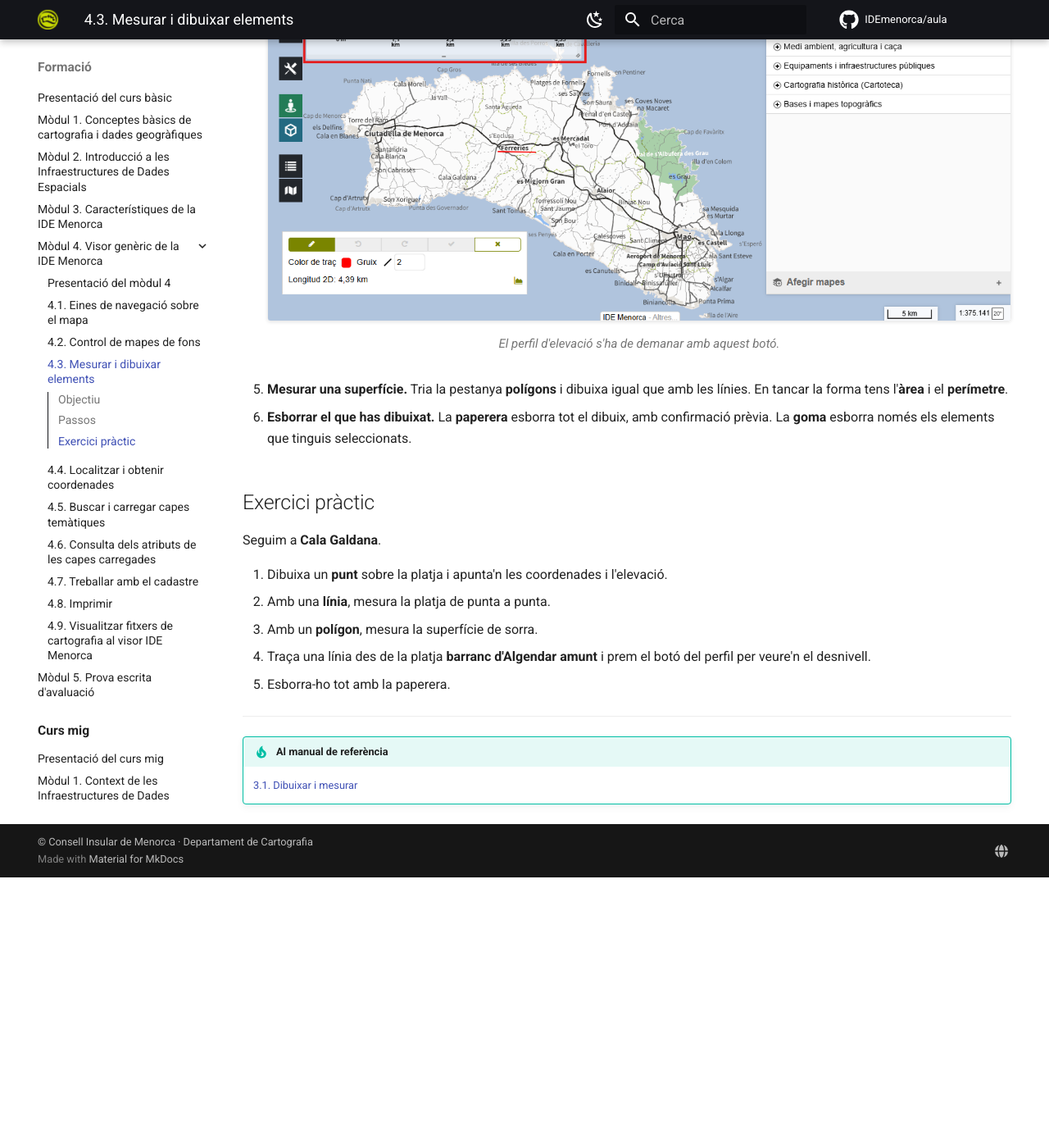
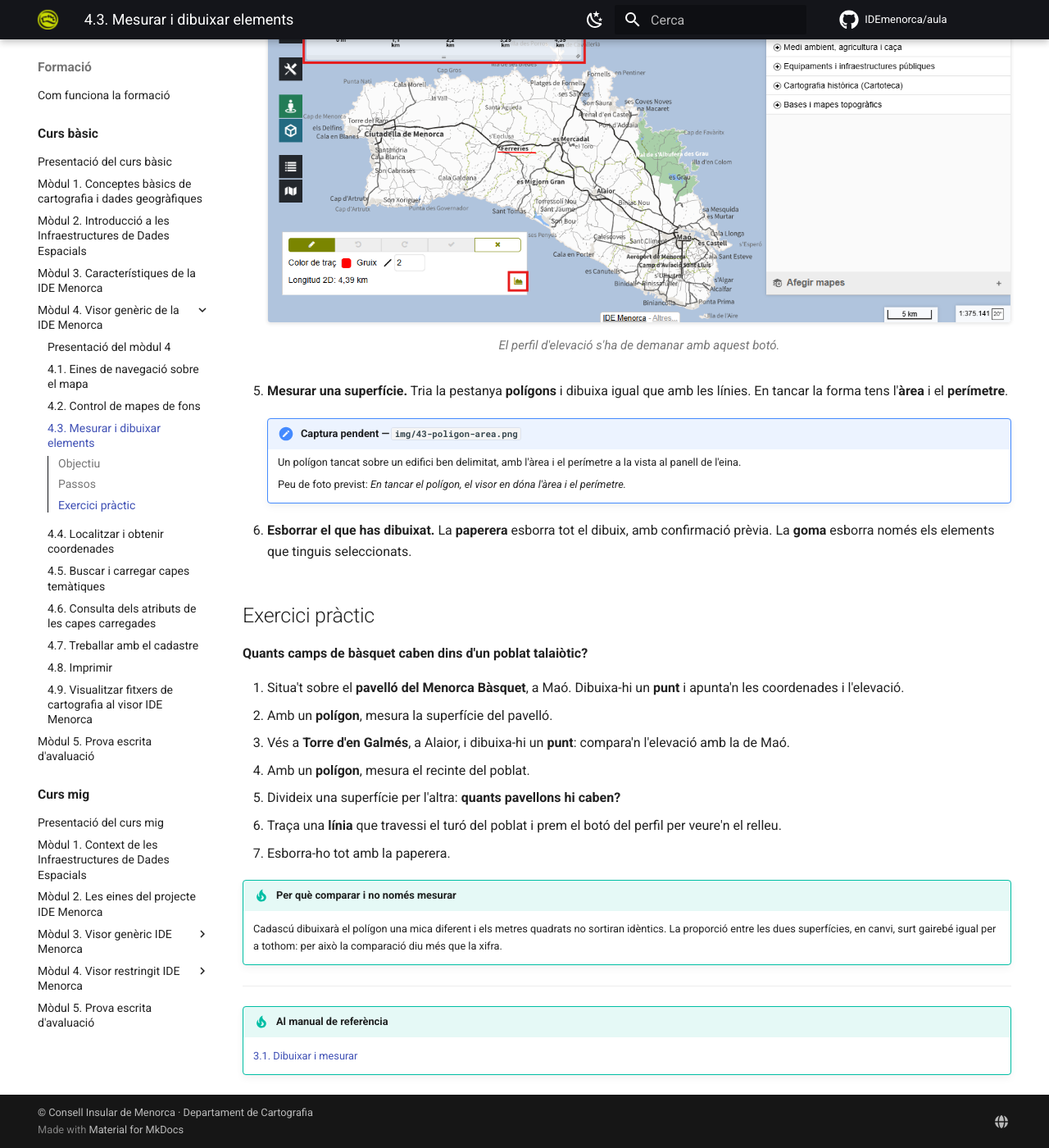
Before and after one commit to IDEmenorca/aula, an MkDocs documentation site: the page built from docs/formacio/basic/modul-4-visor/03-mesurar-dibuixar.md, in a window 1280 px wide and 1400 px high, scrolled down 1377 px. Shown: the whole window at 82% size. Built offline with MkDocs 1.6.1 and Material for MkDocs 9.7.7, drawn with Linux system fonts in a browser that asks for light colours; comment, search, counter and statistics services are not loaded; before the commit the page ends 2447 px from its top, so only the background shows below that.

Commit message:
Canvia l'exercici de la 4.3 per una comparació de superfícies
Idea d'en Marc: mesurar el pavelló del Menorca Bàsquet i el recinte de Torre
d'en Galmés, i respondre quants pavellons hi caben.

Millora l'exercici de la platja de dues maneres. Les dues superfícies estan
ben delimitades, o sigui que tothom mesura el mateix; i la resposta és una
proporció, que surt gairebé igual encara que cadascú dibuixi el polígon una
mica diferent. Mesurar la sorra d'una platja no tenia cap d'aquestes dues
coses.

De passada recupera el contrast d'elevació entre el port de Maó i el turó del
poblat, i deixa el perfil per al final.

S'hi afegeix una tercera captura, la del polígon mesurat.

Co-Authored-By: Claude Opus 5 <noreply@anthropic.com>

```diff
--- a/docs/formacio/basic/modul-4-visor/03-mesurar-dibuixar.md
+++ b/docs/formacio/basic/modul-4-visor/03-mesurar-dibuixar.md
@@ -37,20 +37,35 @@ coordenades, distàncies i superfícies.
 5. **Mesurar una superfície.** Tria la pestanya **polígons** i dibuixa igual
    que amb les línies. En tancar la forma tens l'**àrea** i el **perímetre**.
 
+    !!! note "Captura pendent — `img/43-poligon-area.png`"
+        Un polígon tancat sobre un edifici ben delimitat, amb l'àrea i el
+        perímetre a la vista al panell de l'eina.
+
+        Peu de foto previst: *En tancar el polígon, el visor en dóna l'àrea i el perímetre.*
+
 6. **Esborrar el que has dibuixat.** La **paperera** esborra tot el dibuix, amb
    confirmació prèvia. La **goma** esborra només els elements que tinguis
    seleccionats.
 
 ## Exercici pràctic
 
-Seguim a **Cala Galdana**.
+**Quants camps de bàsquet caben dins d'un poblat talaiòtic?**
 
-1. Dibuixa un **punt** sobre la platja i apunta'n les coordenades i l'elevació.
-2. Amb una **línia**, mesura la platja de punta a punta.
-3. Amb un **polígon**, mesura la superfície de sorra.
-4. Traça una línia des de la platja **barranc d'Algendar amunt** i prem el botó
-   del perfil per veure'n el desnivell.
-5. Esborra-ho tot amb la paperera.
+1. Situa't sobre el **pavelló del Menorca Bàsquet**, a Maó. Dibuixa-hi un
+   **punt** i apunta'n les coordenades i l'elevació.
+2. Amb un **polígon**, mesura la superfície del pavelló.
+3. Vés a **Torre d'en Galmés**, a Alaior, i dibuixa-hi un **punt**: compara'n
+   l'elevació amb la de Maó.
+4. Amb un **polígon**, mesura el recinte del poblat.
+5. Divideix una superfície per l'altra: **quants pavellons hi caben?**
+6. Traça una **línia** que travessi el turó del poblat i prem el botó del
+   perfil per veure'n el relleu.
+7. Esborra-ho tot amb la paperera.
+
+!!! tip "Per què comparar i no només mesurar"
+    Cadascú dibuixarà el polígon una mica diferent i els metres quadrats no
+    sortiran idèntics. La proporció entre les dues superfícies, en canvi, surt
+    gairebé igual per a tothom: per això la comparació diu més que la xifra.
 
 ---
 
```
Also changed, not shown: docs/formacio/basic/modul-4-visor/img/43-boto-perfil.png.
